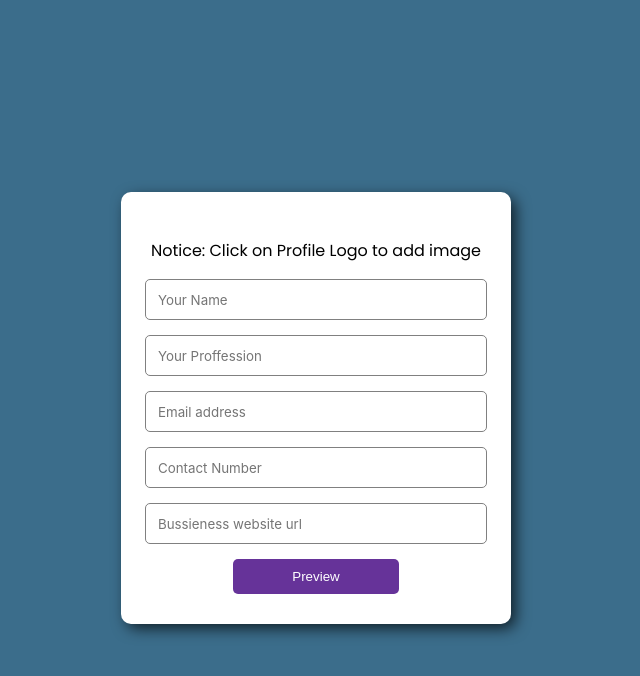
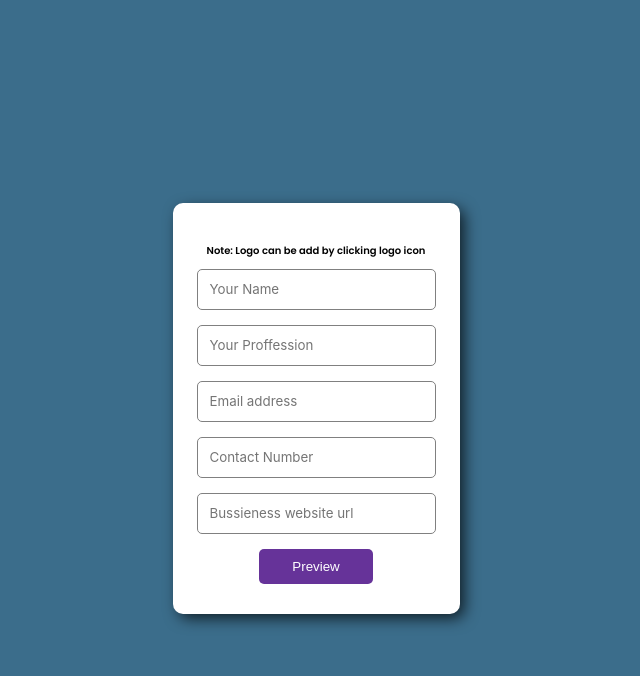
Before and after one commit to RahulPorel/Visiting-Card-Builder, a React (Vite) app: page / in a window 1280 px wide. Both pictures are taken after a click on the button "Edit". Shown: the top 676 px of the page, without its empty margins (324-964 px from the left). Built offline with nearby package versions, Linux system fonts and the light colour scheme.

Commit message:
bug fixex

```diff
--- a/src/App.jsx
+++ b/src/App.jsx
@@ -20,6 +20,7 @@ export default function App() {
   const [clearStaticData, setClearStaticData] = useState(false);
   const [clearGuideData, setclearGuideData] = useState(true);
   const [clearImg, setClearImg] = useState(false);
+  const [rmGuideBtn, setRmGuideBtn] = useState(false);
 
   const handleChange = (e) => {
     setForm((prevFormData) => {
@@ -38,6 +39,7 @@ export default function App() {
     setIsEdit(false);
     setClearStaticData(true);
     setclearGuideData(true);
+    setRmGuideBtn(true);
     // setClearImg(true);
   };
 
@@ -57,7 +59,7 @@ export default function App() {
         <div onSubmit={handleSubmit} className="form-container">
           <form className="form">
             {/* <input onClick={handleFileChanges} type="file" onChange={getImg} /> */}
-            <Notice />
+            <Notice  />
             <input
               type="text"
               placeholder="Your Name"
@@ -101,10 +103,6 @@ export default function App() {
               name="website"
             />
 
-            {/* <div className="form--marketing">
-          <input id="okayToEmail" type="checkbox" name="joinedNewsLetter" />
-          <label htmlFor="okayToEmail">I want to join the newsletter</label>
-        </div> */}
             <button className="form--submit" onClick={handlePreview}>
               Preview
             </button>
@@ -117,6 +115,8 @@ export default function App() {
             clearStaticData={clearStaticData}
             clearGuideData={clearGuideData}
             clearImg={clearImg}
+            isEdit={isEdit}
+            rmGuideBtn={rmGuideBtn}
           />
           <EditBtn setIsEdit={setIsEdit} />
           {/* <button className="form--edit" onClick={() => setIsEdit(true)}>
--- a/src/components/Card.jsx
+++ b/src/components/Card.jsx
@@ -5,29 +5,27 @@ import ImgUpload from "./ImgUpload";
 import html2canvas from "html2canvas";
 import jsPDF from "jspdf";
 
-// import EditBtn from "./EditBtn";
-// import PrintCard from "./PrintCard";
-
-// import GuideImg from "./GuideImg";
-
 export default function Card(props) {
   const [loadStaticData, setLoadStaticData] = useState(
     props.clearStaticData ? true : false
   );
   const [loadGuideData, setLoadGuideData] = useState(
-    props.clearGuideData ? false : true
-    // props.clearStaticData ? true : false
+    props.clearGuideData ? false : true,
+    props.clearStaticData ? true : false
   );
 
   const handleStaticData = () => {
     setLoadStaticData(!loadStaticData);
     setLoadGuideData(false);
+    // true
+    // fa
   };
 
   const handleGuideData = () => {
+    setLoadStaticData(true);
     setLoadGuideData(!loadGuideData);
-
-    setLoadStaticData(true);
+    console.log("prop");
+    console.log(props.isEdit);
   };
 
   // convert fucking code to pdf
@@ -152,9 +150,14 @@ export default function Card(props) {
           {loadStaticData ? "Load Example" : "Clear Example"}
         </button>
 
-        <button className="form--edit" onClick={handleGuideData}>
-          {!loadGuideData ? "Load Instruction" : "Clear Instruction"}
-        </button>
+        {props.rmGuideBtn ? (
+          ""
+        ) : (
+          <button className="form--edit" onClick={handleGuideData}>
+            {!loadGuideData ? "Load Instruction" : "Clear Instruction"}
+          </button>
+        )}
+
         <button className="form--edit" onClick={genPDF}>
           Print
         </button>
--- a/src/components/Notice.jsx
+++ b/src/components/Notice.jsx
@@ -1,7 +1,9 @@
-
-
 function Notice() {
-  return <p>Notice: Click on Profile Logo to add image </p>;
+  return (
+    <p style={{ fontSize: "10px", fontWeight: "600" }}>
+      Note: Logo can be add by clicking logo icon{" "}
+    </p>
+  );
 }
 
 export default Notice;
```
